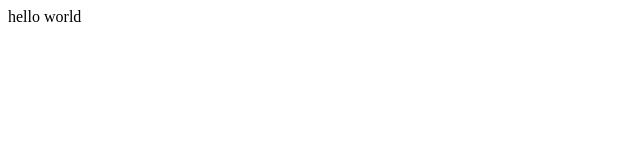
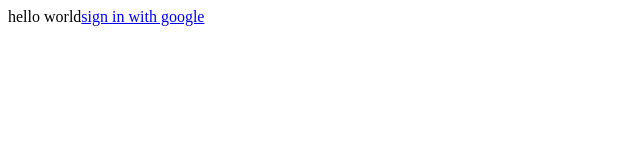
Before and after one commit to ramankarki/email-survey, a React (Create React App) app in the folder client/: page / in a window 1280 px wide. Shown: the top 160 px of the page, without its empty margins (0-640 px from the left). Built offline with nearby package versions, Linux system fonts and the light colour scheme.

Commit message:
project init

```diff
--- a/client/src/components/App.js
+++ b/client/src/components/App.js
@@ -2,7 +2,12 @@ import React from "react";
 
 class App extends React.Component {
   render() {
-    return <div>hello world</div>;
+    return (
+      <div>
+        hello world
+        <a href="/auth/google">sign in with google</a>
+      </div>
+    );
   }
 }
 
--- a/client/src/index.js
+++ b/client/src/index.js
@@ -1,5 +1,5 @@
 import React from "react";
 import ReactDOM from "react-dom";
-import App from "./components/App"
+import App from "./components/App";
 
-ReactDOM.render(<App/>, document.getElementById("root"))
+ReactDOM.render(<App />, document.getElementById("root"));
```
Also changed, not shown: 1 other file (tests, documents, lock files or other folders).
